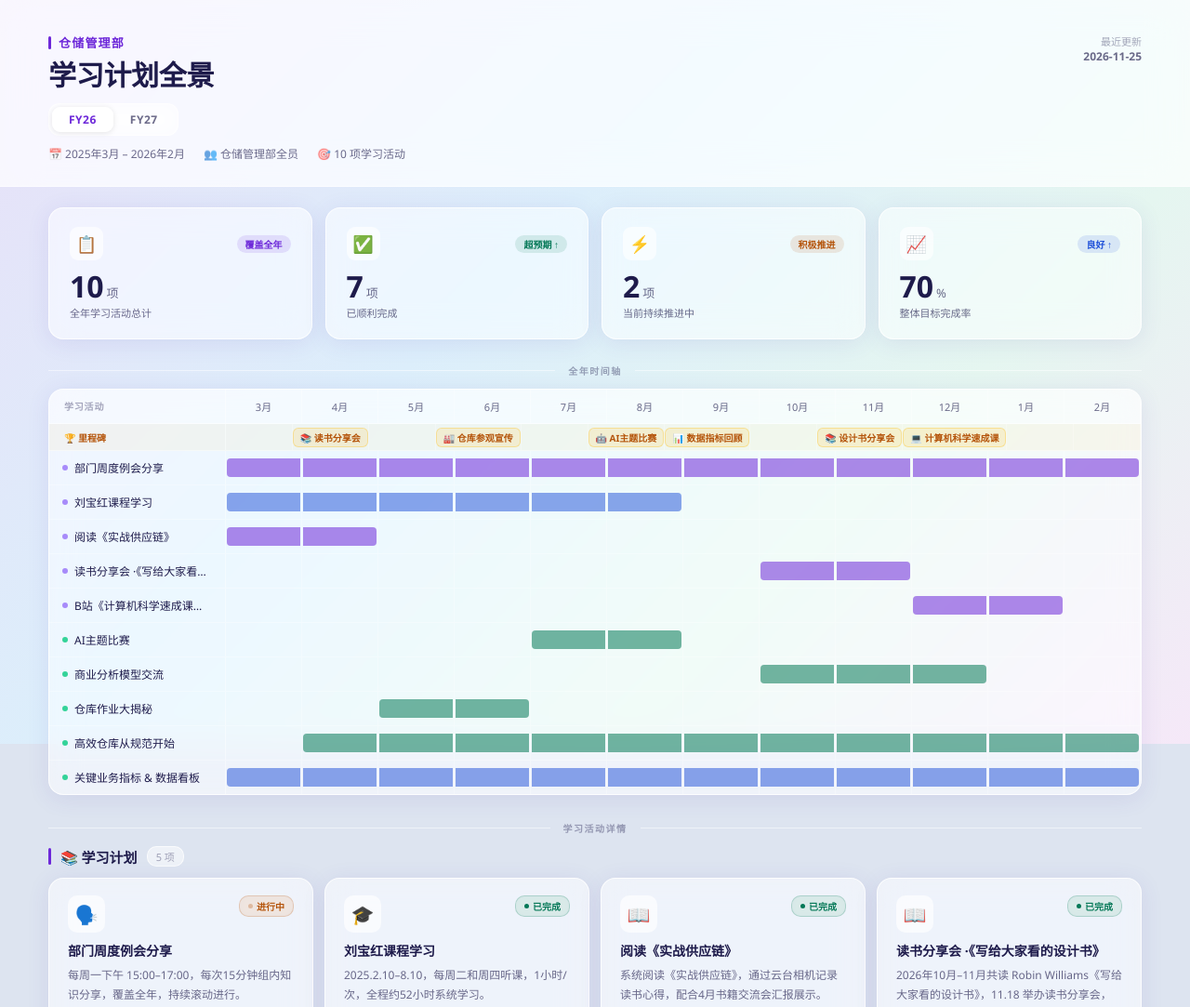
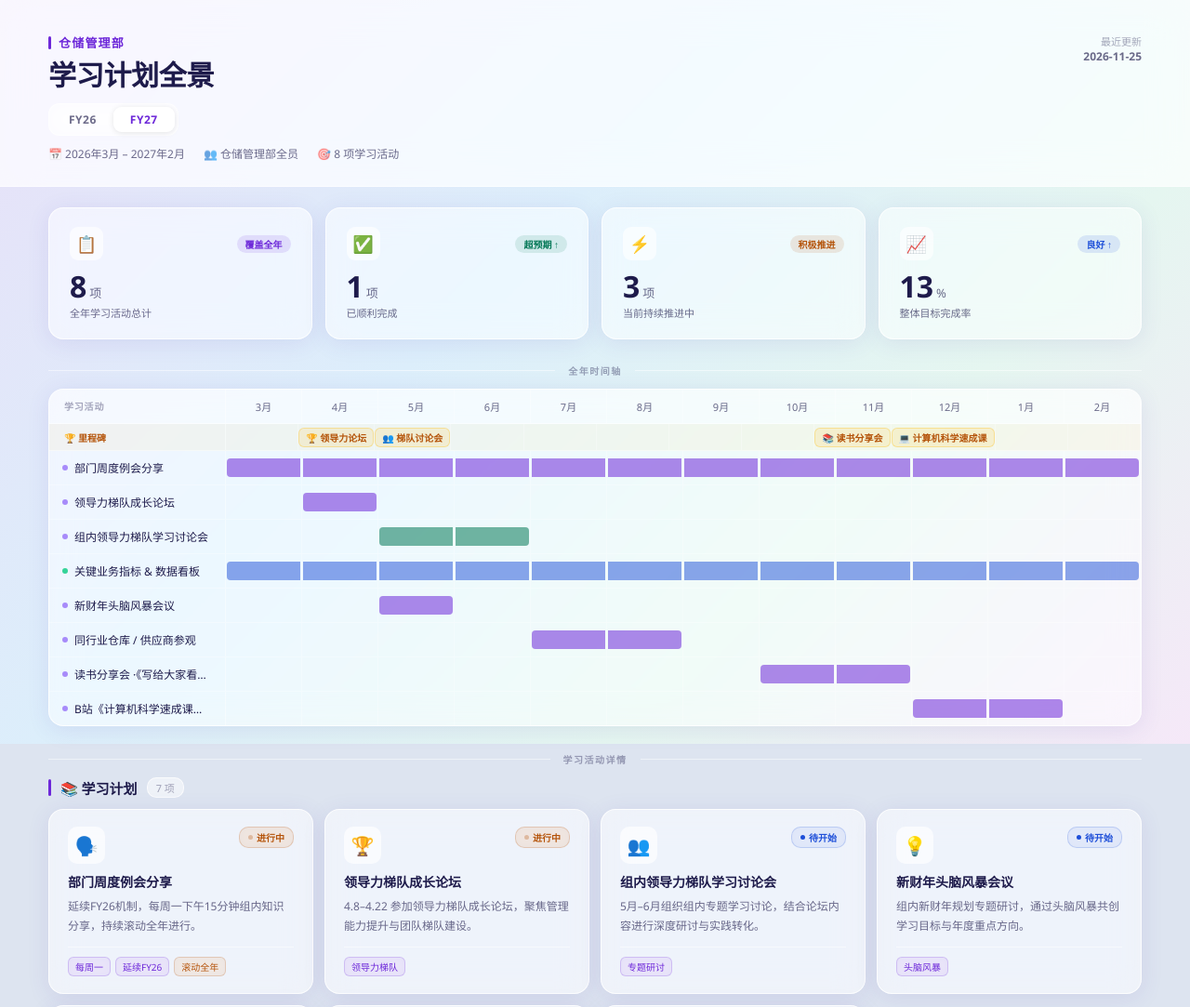
Before and after one commit to XUE11-sir/-, a plain HTML site: page fy26_learning_plan.html in a window 1280 px wide. Shown: the top 1083 px of the page at 93% size. Drawn offline with Linux system fonts and the light colour scheme.

Commit message:
设计书分享会和计算机科学速成课只留在FY27
Co-authored-by: Cursor <cursoragent@cursor.com>

```diff
--- a/fy26_learning_plan.html
+++ b/fy26_learning_plan.html
@@ -414,13 +414,13 @@ body{
       <div class="dept-name">仓储管理部</div>
       <h1>学习计划全景</h1>
       <div class="yr-switch">
-        <div class="yr-btn on" data-yr="FY26" onclick="switchYear('FY26')">FY26</div>
-        <div class="yr-btn" data-yr="FY27" onclick="switchYear('FY27')">FY27</div>
+        <div class="yr-btn" data-yr="FY26" onclick="switchYear('FY26')">FY26</div>
+        <div class="yr-btn on" data-yr="FY27" onclick="switchYear('FY27')">FY27</div>
       </div>
       <div class="hero-meta">
-        <span id="hm-range">📅 2025年3月 – 2026年2月</span>
+        <span id="hm-range">📅 2026年3月 – 2027年2月</span>
         <span>👥 仓储管理部全员</span>
-        <span id="hm-total">🎯 10 项学习活动</span>
+        <span id="hm-total">🎯 8 项学习活动</span>
       </div>
     </div>
     <div class="hero-date">最近更新<br><b>2026-11-25</b></div>
@@ -434,7 +434,7 @@ body{
       <div class="sc-ico">📋</div>
       <div class="sc-tag">覆盖全年</div>
     </div>
-    <div class="sc-num"><span class="cnum" id="st-total" data-t="10">0</span><span class="u">项</span></div>
+    <div class="sc-num"><span class="cnum" id="st-total" data-t="8">0</span><span class="u">项</span></div>
     <div class="sc-lbl">全年学习活动总计</div>
   </div>
   <div class="sc glass g">
@@ -442,7 +442,7 @@ body{
       <div class="sc-ico">✅</div>
       <div class="sc-tag">超预期 ↑</div>
     </div>
-    <div class="sc-num"><span class="cnum" id="st-done" data-t="7">0</span><span class="u">项</span></div>
+    <div class="sc-num"><span class="cnum" id="st-done" data-t="1">0</span><span class="u">项</span></div>
     <div class="sc-lbl" id="lbl-done">已顺利完成</div>
   </div>
   <div class="sc glass o">
@@ -450,7 +450,7 @@ body{
       <div class="sc-ico">⚡</div>
       <div class="sc-tag">积极推进</div>
     </div>
-    <div class="sc-num"><span class="cnum" id="st-ongoing" data-t="2">0</span><span class="u">项</span></div>
+    <div class="sc-num"><span class="cnum" id="st-ongoing" data-t="3">0</span><span class="u">项</span></div>
     <div class="sc-lbl" id="lbl-ongoing">当前持续推进中</div>
   </div>
   <div class="sc glass b">
@@ -458,7 +458,7 @@ body{
       <div class="sc-ico">📈</div>
       <div class="sc-tag">良好 ↑</div>
     </div>
-    <div class="sc-num"><span class="cnum" id="st-rate" data-t="70">0</span><span class="u">%</span></div>
+    <div class="sc-num"><span class="cnum" id="st-rate" data-t="13">0</span><span class="u">%</span></div>
     <div class="sc-lbl">整体目标完成率</div>
   </div>
 </div>
@@ -490,7 +490,7 @@ body{
     <div class="cat-head">
       <div class="cat-stripe p"></div>
       <div class="cat-name">📚 学习计划</div>
-      <div class="cat-cnt" id="cnt-study">5 项</div>
+      <div class="cat-cnt" id="cnt-study">7 项</div>
     </div>
     <div class="cards-grid" id="g-study"></div>
   </div>
@@ -498,7 +498,7 @@ body{
     <div class="cat-head">
       <div class="cat-stripe g"></div>
       <div class="cat-name">🔧 实践及方法论</div>
-      <div class="cat-cnt" id="cnt-prac">5 项</div>
+      <div class="cat-cnt" id="cnt-prac">1 项</div>
     </div>
     <div class="cards-grid" id="g-prac"></div>
   </div>
@@ -561,16 +561,6 @@ var D_FY26=[
    bars:[{c:'p',s:0,e:1}],
    docs:[{name:'解码实战供应链：书本经验×实战碰撞的思想盛宴',type:'word',date:'2025-04',url:'learning-plan/docs/实战供应链读书大会/《解码实战供应链：书本经验 × 实战碰撞的思想盛宴》.docx'}],
    videos:[{name:'读书分享会视频',duration:'',date:'2025-04',url:'learning-plan/docs/实战供应链读书大会/读书分享会视频.mp4',thumb:''}]},
-  {id:'s4',cat:'学习计划',cc:'p',icon:'📖',
-   title:'读书分享会 ·《写给大家看的设计书》',
-   desc:'2026年10月–11月共读 Robin Williams《写给大家看的设计书》，11.18 举办读书分享会，围绕对比、重复、对齐、亲密性四大原则做组内分享。',
-   status:'done',pct:100,tags:['2026.10–11','书籍交流会'],
-   bars:[{c:'p',s:7,e:8}],docs:[],videos:[]},
-  {id:'s5',cat:'学习计划',cc:'p',icon:'💻',
-   title:'B站《计算机科学速成课》精校版',
-   desc:'B站视频学习课程：Crash Course Computer Science 精校中译，全40集约8小时，12月至1月底完成。',
-   status:'pending',pct:0,tags:['2026.12–2027.1','B站','40集·约8小时'],
-   bars:[{c:'p',s:9,e:10}],docs:[],videos:[]},
   {id:'p1',cat:'实践及方法论',cc:'g',icon:'🤖',
    title:'AI主题比赛',
    desc:'「AI大赛开挂指南，用对工具直接起飞」，AI工具在仓储场景的实战应用与竞赛。',
@@ -647,13 +637,13 @@ var D_FY27=[
    status:'pending',pct:0,tags:['2026.12–2027.1','B站','40集·约8小时'],
    bars:[{c:'p',s:9,e:10}],docs:[],videos:[]}
 ];
-var D=D_FY26;
-var MS_FY26=[{m:1,label:'📚 读书分享会'},{m:3,label:'🏭 仓库参观宣传'},{m:5,label:'🤖 AI主题比赛'},{m:6,label:'📊 数据指标回顾'},{m:8,label:'📚 设计书分享会'},{m:9,label:'💻 计算机科学速成课'}];
+var D=D_FY27;
+var MS_FY26=[{m:1,label:'📚 读书分享会'},{m:3,label:'🏭 仓库参观宣传'},{m:5,label:'🤖 AI主题比赛'},{m:6,label:'📊 数据指标回顾'}];
 var MS_FY27=[{m:1,label:'🏆 领导力论坛'},{m:2,label:'👥 梯队讨论会'},{m:8,label:'📚 读书分享会'},{m:9,label:'💻 计算机科学速成课'}];
-var MS=MS_FY26;
-var CUR_YR='FY26';
+var MS=MS_FY27;
+var CUR_YR='FY27';
 var YR_META={
-  FY26:{range:'2025年3月 – 2026年2月',total:10,done:7,ongoing:2,rate:70},
+  FY26:{range:'2025年3月 – 2026年2月',total:8,done:6,ongoing:2,rate:75},
   FY27:{range:'2026年3月 – 2027年2月',total:8,done:1,ongoing:3,rate:13}
 };
 var DICO={pdf:'📕',ppt:'📙',word:'📘',excel:'📗',html:'🌐',other:'📄'};
```
